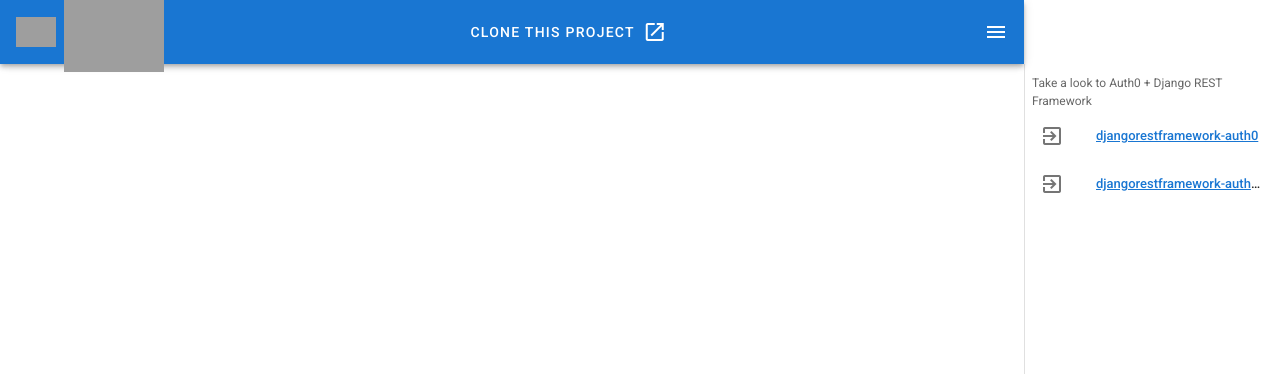
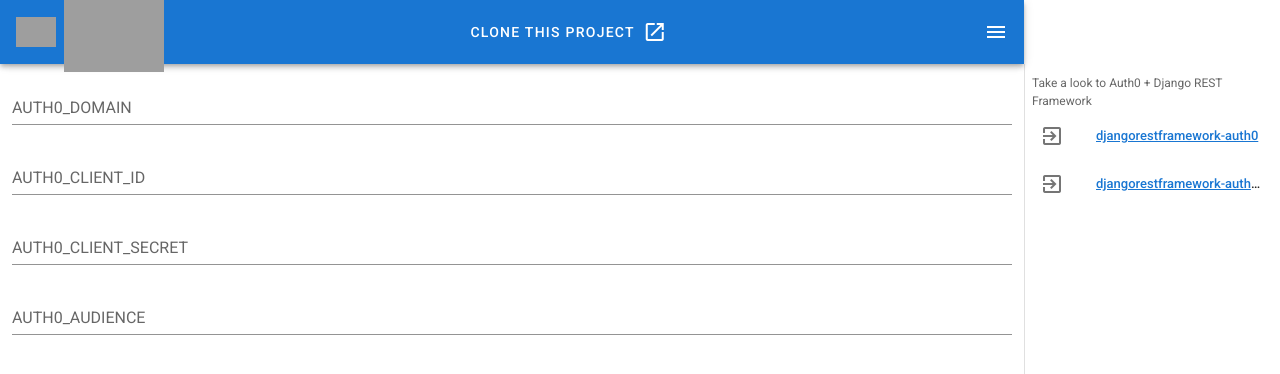
Before and after one commit to mcueto/auth0-vue-frontend_sample, a Vue app: page / in a window 1280 px wide. Shown: the top 374 px of the page. Built offline with nearby package versions, Linux system fonts and the light colour scheme; grey boxes are pictures that could not be loaded.

Commit message:
Create CredentialsForm component

```diff
--- a/src/App.vue
+++ b/src/App.vue
@@ -90,18 +90,22 @@
 
     <v-content>
       <!-- <HelloWorld/> -->
+      <CredentialsForm/>
+
     </v-content>
   </v-app>
 </template>
 
 <script>
 // import HelloWorld from './components/HelloWorld';
+import CredentialsForm from './components/CredentialsForm';
 
 export default {
   name: 'App',
 
   components: {
     // HelloWorld,
+    CredentialsForm,
   },
 
   props: {
--- /dev/null
+++ b/src/components/CredentialsForm.vue
@@ -0,0 +1,54 @@
+<template>
+  <v-form v-model="valid">
+    <v-container>
+
+      <v-text-field
+        v-model="auth0Domain"
+        label="AUTH0_DOMAIN"
+        required
+      ></v-text-field>
+
+      <v-text-field
+        v-model="auth0ClientID"
+        label="AUTH0_CLIENT_ID"
+        required
+      ></v-text-field>
+
+      <v-text-field
+        v-model="auth0ClientSecret"
+        label="AUTH0_CLIENT_SECRET"
+        required
+      ></v-text-field>
+
+      <v-text-field
+        v-model="auth0Audience"
+        label="AUTH0_AUDIENCE"
+        required
+      ></v-text-field>
+
+    </v-container>
+  </v-form>
+
+</template>
+
+<script>
+export default {
+  name: 'CredentialsForm',
+
+  data: () => ({
+    valid: false,
+    auth0Domain: '',
+    auth0ClientID: '',
+    auth0ClientSecret: '',
+    auth0Audience: '',
+    // nameRules: [
+    //   v => !!v || 'Name is required',
+    //   v => v.length <= 10 || 'Name must be less than 10 characters',
+    // ],
+    // emailRules: [
+    //   v => !!v || 'E-mail is required',
+    //   v => /.+@.+/.test(v) || 'E-mail must be valid',
+    // ],
+  }),
+};
+</script>
```
